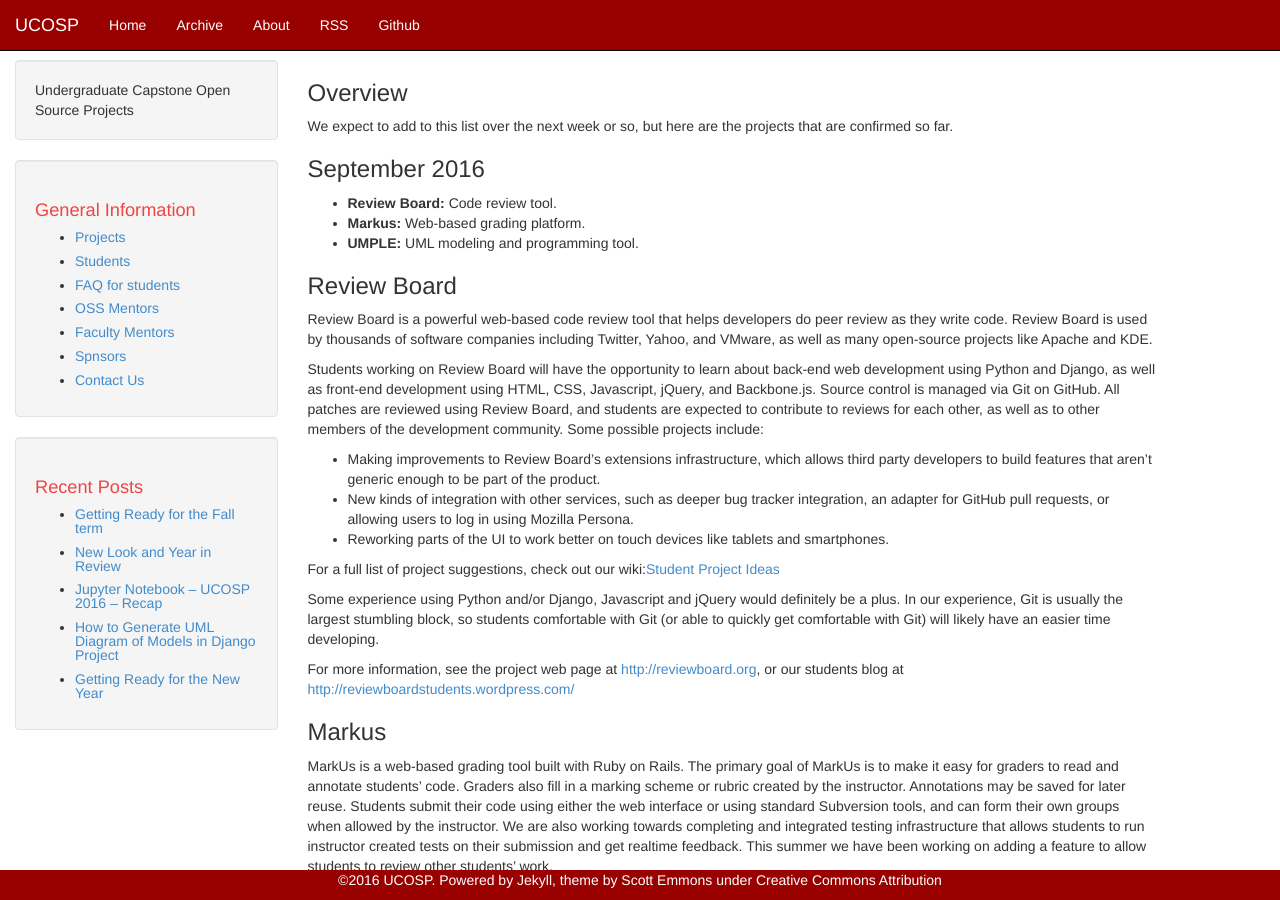
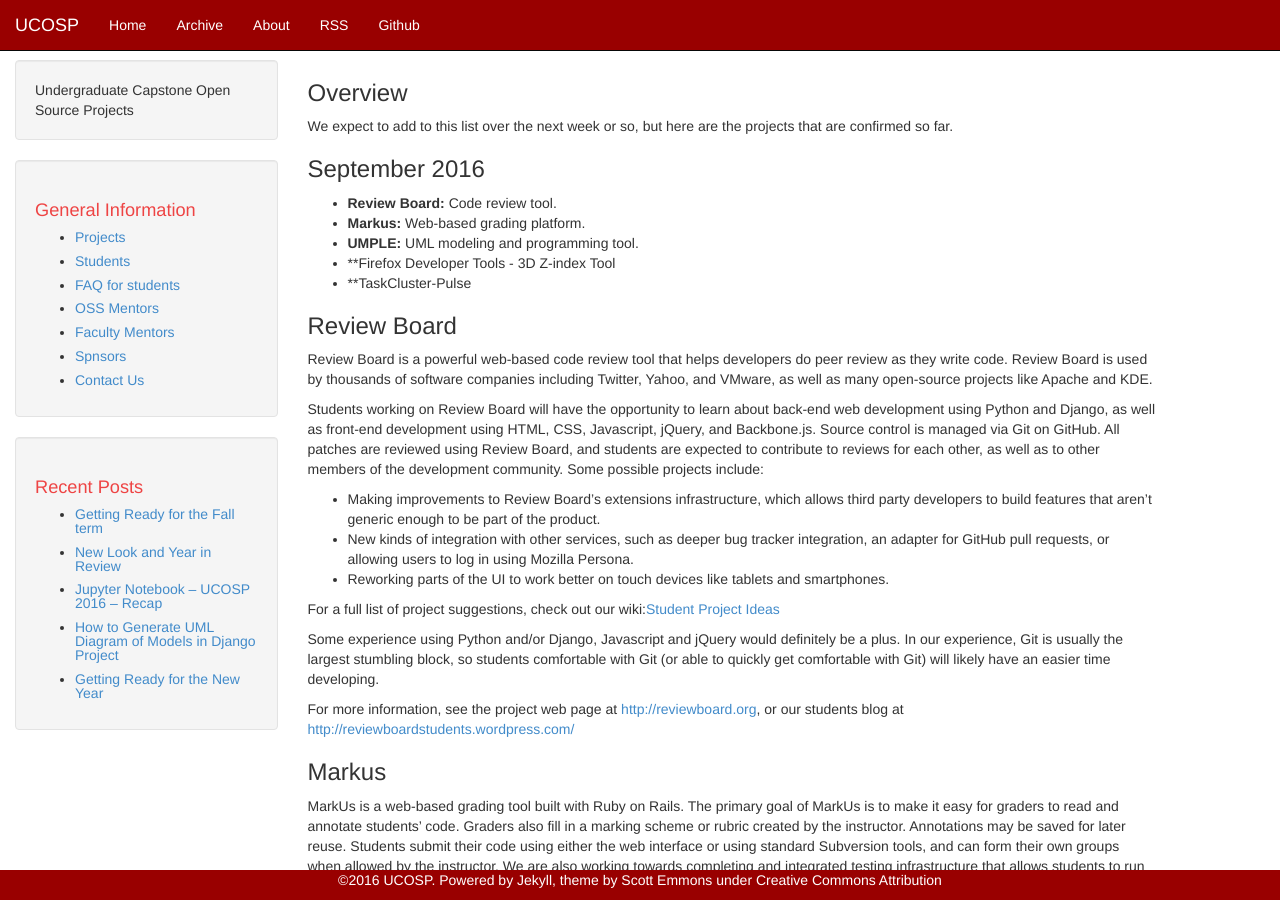
Before and after one commit to ucosp/ucosp.github.io, a Jekyll site: the page built from projects.md, in a window 1280 px wide and 900 px high. Built offline with Jekyll 4.4.1, drawn with Linux system fonts in a browser that asks for light colours.

Commit message:
updating projects and adding a faq

```diff
--- a/projects.md
+++ b/projects.md
@@ -12,6 +12,8 @@
   * **Review Board: **Code review tool.
   * **Markus: **Web-based grading platform.
   * **UMPLE: **UML modeling and programming tool.
+  * **Firefox Developer Tools - 3D Z-index Tool
+  * **TaskCluster-Pulse
 
 ### Review Board
 
```
